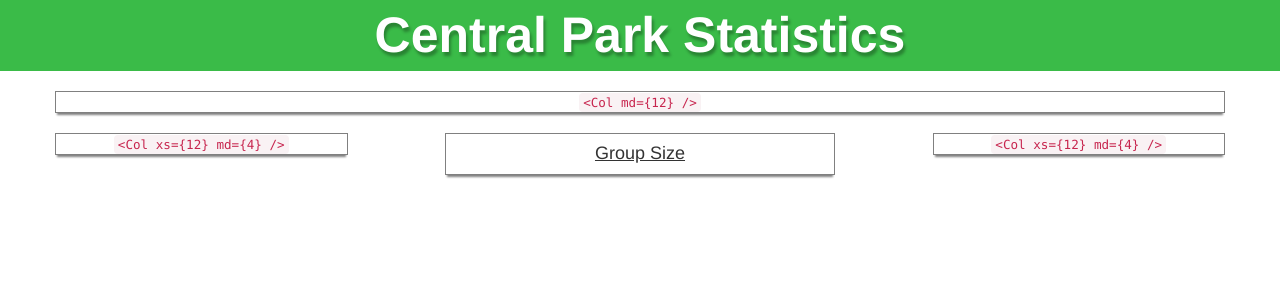
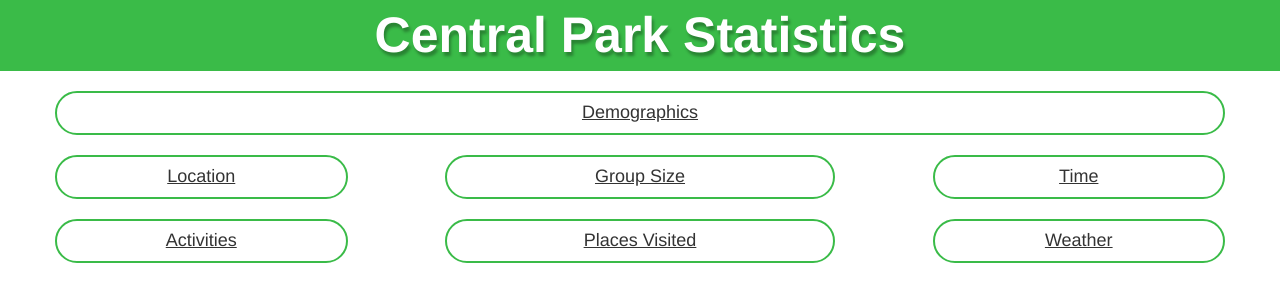
Before and after one commit to jerseycity2018/team-1, a React (Create React App) app in the folder my-app/: page / in a window 1280 px wide. Shown: the top 302 px of the page. Built offline with nearby package versions, Linux system fonts and the light colour scheme.

Commit message:
Added other sections and rounded borders

```diff
--- a/my-app/src/components/Dashboard.js
+++ b/my-app/src/components/Dashboard.js
@@ -15,19 +15,29 @@
         <Grid className="top-buffer">
           <Row className="show-grid" className="border">
             <Col md={12}>
-              <code>{'<Col md={12} />'}</code>
+              <h4 className="subtitles">Demographics</h4>
             </Col>
           </Row>
           <Row className="top-buffer">
             <Col xs={12} md={3} className="border">
-              <code>{'<Col xs={12} md={4} />'}</code>
+              <h4 className="subtitles">Location</h4>
             </Col>
-            <Col xs={12} md={4} xsOffset={1} className="border subtitles">
-              <h4>Group Size</h4>
-
+            <Col xs={12} md={4} xsOffset={1} className="border">
+              <h4 className="subtitles">Group Size</h4>
             </Col>
             <Col xs={12} md={3} mdOffset={1} className="border">
-              <code>{'<Col xs={12} md={4} />'}</code>
+              <h4 className="subtitles">Time</h4>
+            </Col>
+          </Row>
+          <Row className="top-buffer">
+            <Col xs={12} md={3} className="border">
+              <h4 className="subtitles">Activities</h4>
+            </Col>
+            <Col xs={12} md={4} xsOffset={1} className="border">
+              <h4 className="subtitles">Places Visited</h4>
+            </Col>
+            <Col xs={12} md={3} mdOffset={1} className="border">
+              <h4 className="subtitles">Weather</h4>
             </Col>
           </Row>
         </Grid>
--- a/my-app/src/styles/dashboard.css
+++ b/my-app/src/styles/dashboard.css
@@ -1,8 +1,8 @@
 .border{
   border-style: solid;
-  border-width: thin;
-  border-color: gray;
-  box-shadow: 0 4px 2px -2px gray;
+  border-width: 2px;
+  border-color: #3abb48;
+  border-radius: 25px;
 }
 
 .headerstyle{
```
